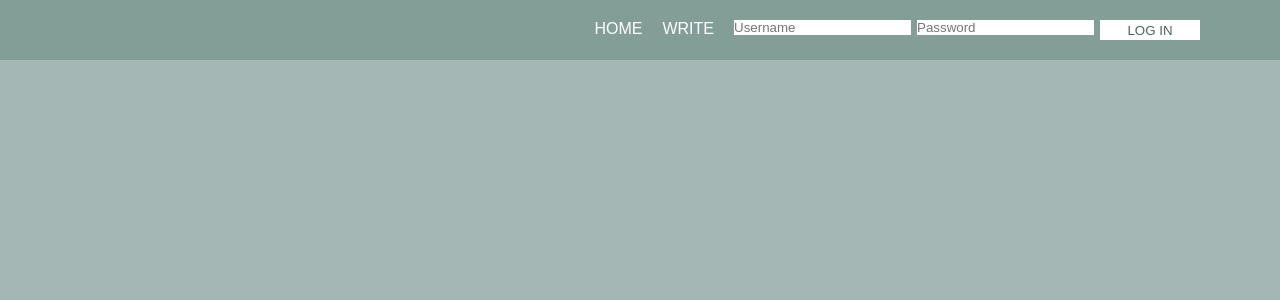
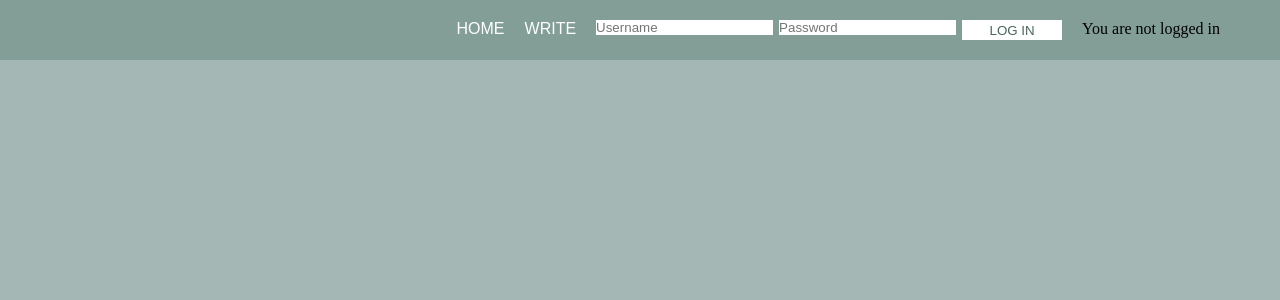
Before and after one commit to JeanetteNorin/Dynwebb2, a PHP site: page /header.php in a window 1280 px wide. Shown: the top 300 px of the page. Run offline with PHP 8.4, Linux system fonts and the light colour scheme.

Commit message:
Update header.php

```diff
--- a/header.php
+++ b/header.php
@@ -32,7 +32,12 @@
         </form>";
         }
 
-
+  if (isset($_SESSION['uid'])) {
+  echo $_SESSION['uname'];
+  echo "You are now logged in!";
+} else {
+  echo "You are not logged in";
+}
          ?>
 
       </ul>
```
